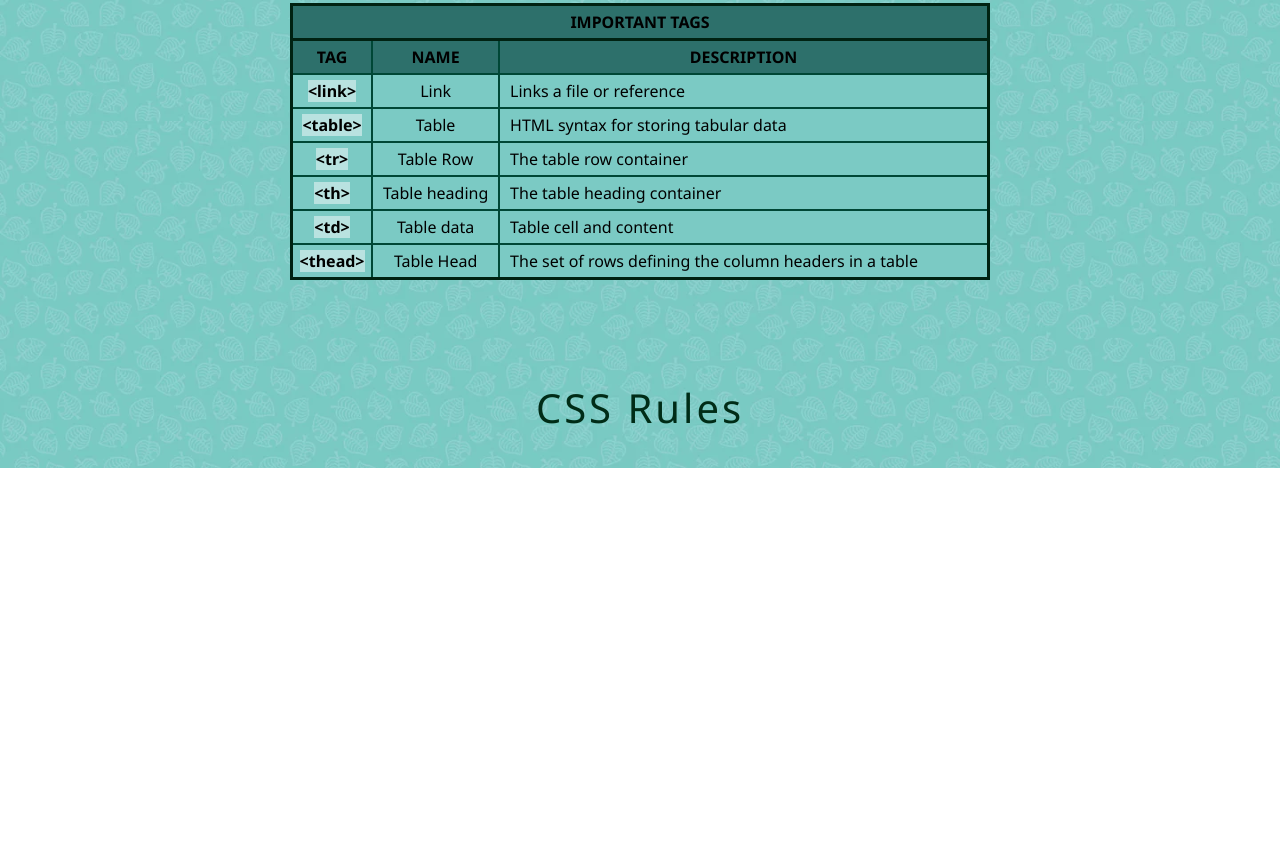
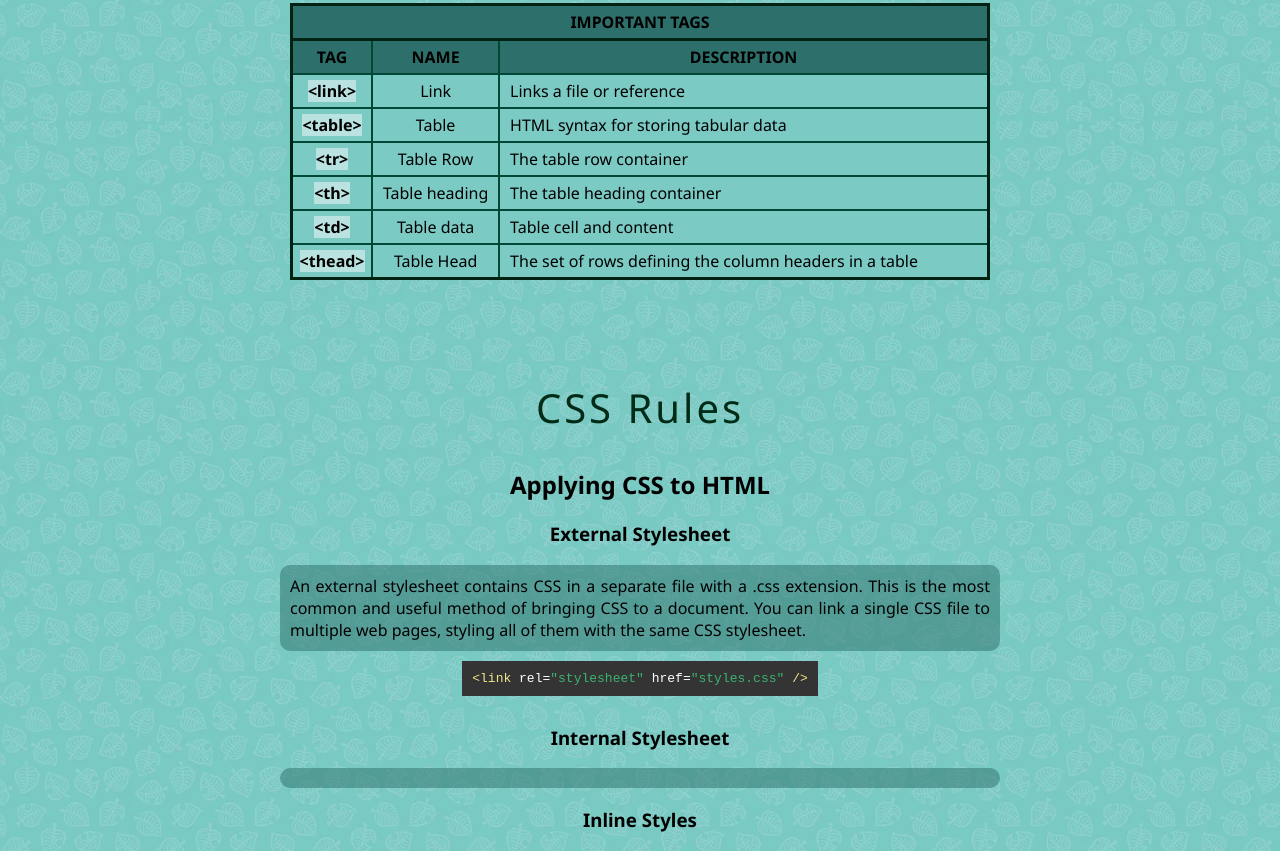
Before and after one commit to luizhsilva/luizhsilva.github.io, a plain HTML site: page projects/cheatsheet/index.html in a window 1280 px wide. Shown: the part 679-1530 px from the top of the page. Before the commit the page ends 1147 px from the top, so only its background shows below. Drawn offline with Linux system fonts and the light colour scheme.

Commit message:
Added more content and styles to code content

```diff
--- a/projects/cheatsheet/css/styles.css
+++ b/projects/cheatsheet/css/styles.css
@@ -16,6 +16,31 @@ h1 {
     color: hsl(151.76,100%,8.67%);
     font-weight: normal;
     /*font-family: Silkscreen, sans-serif;*/
+}
+
+p {
+    max-width: 700px;
+    text-align: justify;
+    margin: 0 auto;
+    padding: 10px;
+    border-radius: 10px;
+    background-color: hsla(175.44,42.7%, 30.73%, 0.5);
+}
+
+code {
+    color: white;
+    background-color: rgb(52, 52, 52);
+    padding: 10px;
+    margin: 10px;
+    display: inline-block;
+}
+
+code span.tag {
+    color: khaki;
+}
+
+code span.string{
+    color: mediumseagreen;
 }
 
 /* Header */
--- a/projects/cheatsheet/index.html
+++ b/projects/cheatsheet/index.html
@@ -115,6 +115,25 @@
         </section>
         <section id="css-rules">
             <h1>CSS Rules</h1>
+
+            <h2>Applying CSS to HTML</h2>
+
+            <h3>External Stylesheet</h3>
+            <p>An external stylesheet contains CSS in a separate file with a .css extension.
+                This is the most common and useful method of bringing CSS to a document.
+                You can link a single CSS file to multiple web pages,
+                styling all of them with the same CSS stylesheet.</p>
+            <code>
+                <span class="tag">&ltlink</span>
+                rel=<span class="string">"stylesheet"</span>
+                href=<span class="string">"styles.css"</span>
+                <span class="tag">/&gt</span>
+            </code>
+
+            <h3>Internal Stylesheet</h3>
+            <p></p>
+
+            <h3>Inline Styles</h3>
         </section>
     </main>
 
```
